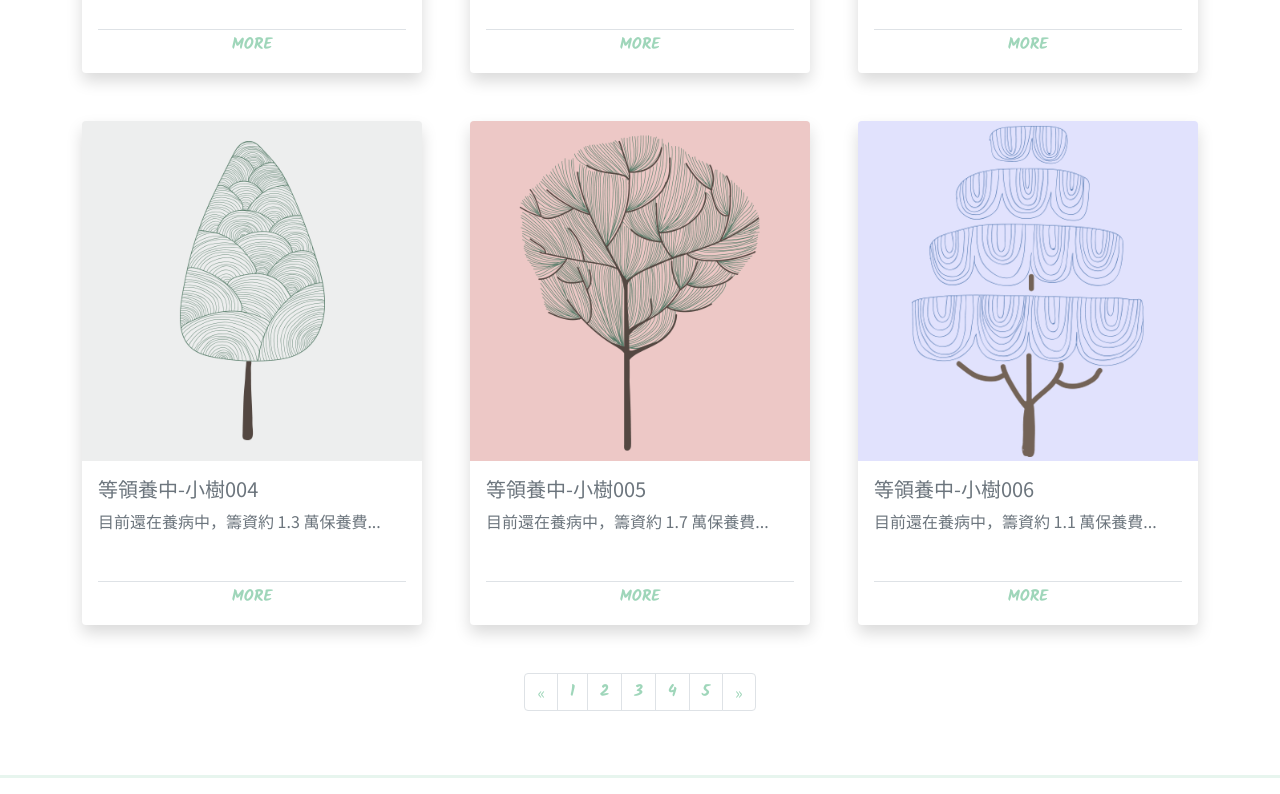
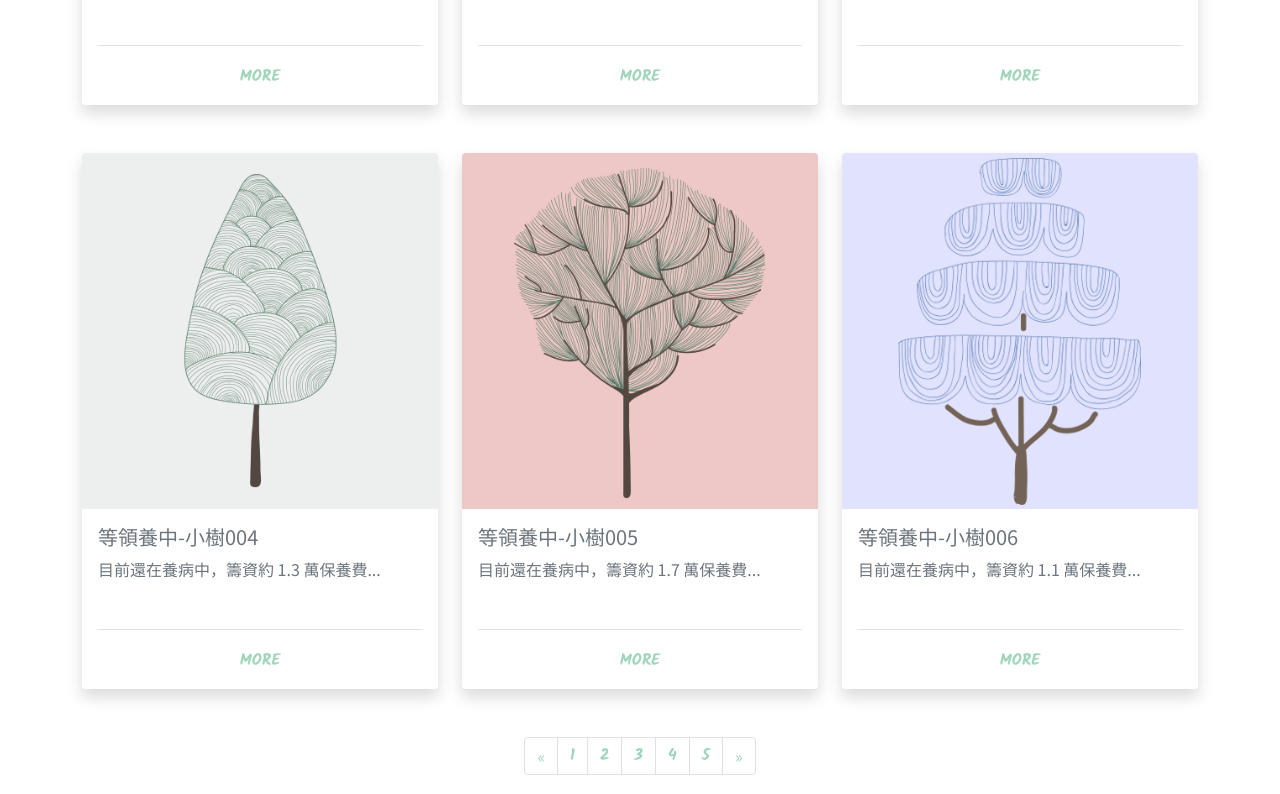
Before and after one commit to ginn723/BS5-Inn-Tree, a website: page adoption-area.html in a window 1280 px wide. Shown: the part 696-1490 px from the top of the page. Drawn offline with nearby package versions, Linux system fonts and the light colour scheme.

Commit message:
優化程式碼

```diff
--- a/adoption-area.html
+++ b/adoption-area.html
@@ -1,9 +1,9 @@
 <!DOCTYPE html>
 <html lang="en">
   <head>
-  <meta charset="UTF-8">
-  <meta http-equiv="X-UA-Compatible" content="IE=edge">
-  <meta name="viewport" content="width=device-width, initial-scale=1.0">
+    <meta charset="UTF-8" />
+    <meta http-equiv="X-UA-Compatible" content="IE=edge" />
+    <meta name="viewport" content="width=device-width, initial-scale=1.0" />
     <title>InnTree</title>
 
     <link rel="preconnect" href="https://fonts.googleapis.com" />
@@ -16,20 +16,19 @@
       rel="stylesheet"
       href="https://cdn.jsdelivr.net/npm/bootstrap-icons@1.8.1/font/bootstrap-icons.css"
     />
-    <link rel="stylesheet" href="./stylesheets/all.css">
+    <link rel="stylesheet" href="./stylesheets/all.css" />
 
     <style>
       body {
         font-family: "Noto Sans TC", sans-serif, "Kalam", cursive;
       }
     </style>
-
   </head>
   <body>
     <!-- navbar -->
     <nav class="navbar navbar-expand-lg navbar-light bg-light">
       <div class="container-fluid mx-lg-5">
-        <a class="navbar-brand" href="#">
+        <a class="navbar-brand" href="./index.html">
           <img src="./images/logo.png" alt="" />
         </a>
         <button
@@ -46,7 +45,7 @@
         <div class="collapse navbar-collapse" id="navbarNav">
           <ul class="navbar-nav ms-lg-auto">
             <li class="nav-item mx-4">
-              <a class="nav-link" aria-current="page" href="./homepage.html"
+              <a class="nav-link" aria-current="page" href="./index.html"
                 >首頁</a
               >
             </li>
@@ -57,11 +56,15 @@
               <a class="nav-link" href="./portfolio.html">近期動態</a>
             </li>
             <li class="nav-item mx-4">
-              <a class="nav-link active" href="./adoption-area.html">領養專區</a>
+              <a class="nav-link active" href="./adoption-area.html"
+                >領養專區</a
+              >
             </li>
-            <a href="./cart-form.html"><button type="button" class="btn bg-primary px-4">
+            <a href="./cart-form.html"
+              ><button type="button" class="btn bg-primary px-4">
                 領養小樹
-            </button></a>
+              </button></a
+            >
           </ul>
         </div>
       </div>
@@ -75,7 +78,7 @@
     </div>
 
     <div class="container my-5">
-      <div class="row row-cols-1 row-cols-lg-3 g-5">
+      <div class="row row-cols-1 row-cols-lg-3 gy-5">
         <div class="col">
           <div class="card border-0 shadow h-100 text-secondary">
             <img
@@ -86,12 +89,10 @@
             />
             <div class="card-body">
               <h5>等領養中-小樹001</h5>
-              <p>
-                目前還在養病中，籌資約 1 萬保養費...
-              </p>
+              <p>目前還在養病中，籌資約 1 萬保養費...</p>
             </div>
             <div class="card-body text-center my-0">
-              <div class="border-bottom"></div>
+              <div class="border-bottom mb-3"></div>
               <a
                 href="./adoption-story.html"
                 class="text-decoration-none font-kalam"
@@ -110,12 +111,10 @@
             />
             <div class="card-body">
               <h5>等領養中-小樹002</h5>
-              <p>
-                目前還在養病中，籌資約 2.5 萬保養費...
-              </p>
+              <p>目前還在養病中，籌資約 2.5 萬保養費...</p>
             </div>
             <div class="card-body text-center my-0">
-              <div class="border-bottom"></div>
+              <div class="border-bottom mb-3"></div>
               <a
                 href="./adoption-story.html"
                 class="text-decoration-none font-kalam"
@@ -134,12 +133,10 @@
             />
             <div class="card-body">
               <h5>等領養中-小樹003</h5>
-              <p>
-                目前還在養病中，籌資約 1.4 萬保養費...
-              </p>
+              <p>目前還在養病中，籌資約 1.4 萬保養費...</p>
             </div>
             <div class="card-body text-center my-0">
-              <div class="border-bottom"></div>
+              <div class="border-bottom mb-3"></div>
               <a
                 href="./adoption-story.html"
                 class="text-decoration-none font-kalam"
@@ -158,12 +155,10 @@
             />
             <div class="card-body">
               <h5>等領養中-小樹004</h5>
-              <p>
-                目前還在養病中，籌資約 1.3 萬保養費...
-              </p>
+              <p>目前還在養病中，籌資約 1.3 萬保養費...</p>
             </div>
             <div class="card-body text-center my-0">
-              <div class="border-bottom"></div>
+              <div class="border-bottom mb-3"></div>
               <a
                 href="./adoption-story.html"
                 class="text-decoration-none font-kalam"
@@ -182,12 +177,10 @@
             />
             <div class="card-body">
               <h5>等領養中-小樹005</h5>
-              <p>
-                目前還在養病中，籌資約 1.7 萬保養費...
-              </p>
+              <p>目前還在養病中，籌資約 1.7 萬保養費...</p>
             </div>
             <div class="card-body text-center my-0">
-              <div class="border-bottom"></div>
+              <div class="border-bottom mb-3"></div>
               <a
                 href="./adoption-story.html"
                 class="text-decoration-none font-kalam"
@@ -206,12 +199,10 @@
             />
             <div class="card-body">
               <h5>等領養中-小樹006</h5>
-              <p>
-                目前還在養病中，籌資約 1.1 萬保養費...
-              </p>
+              <p>目前還在養病中，籌資約 1.1 萬保養費...</p>
             </div>
             <div class="card-body text-center my-0">
-              <div class="border-bottom"></div>
+              <div class="border-bottom mb-3"></div>
               <a
                 href="./adoption-story.html"
                 class="text-decoration-none font-kalam"
@@ -229,11 +220,21 @@
                 <span aria-hidden="true">&laquo;</span>
               </a>
             </li>
-          <li class="page-item" style="font-family:'Kalam';"><a class="page-link" href="#">1</a></li>
-          <li class="page-item" style="font-family:'Kalam';"><a class="page-link" href="#">2</a></li>
-          <li class="page-item" style="font-family:'Kalam';"><a class="page-link" href="#">3</a></li>
-          <li class="page-item" style="font-family:'Kalam';"><a class="page-link" href="#">4</a></li>
-          <li class="page-item" style="font-family:'Kalam';"><a class="page-link" href="#">5</a></li>
+            <li class="page-item" style="font-family: 'Kalam'">
+              <a class="page-link" href="#">1</a>
+            </li>
+            <li class="page-item" style="font-family: 'Kalam'">
+              <a class="page-link" href="#">2</a>
+            </li>
+            <li class="page-item" style="font-family: 'Kalam'">
+              <a class="page-link" href="#">3</a>
+            </li>
+            <li class="page-item" style="font-family: 'Kalam'">
+              <a class="page-link" href="#">4</a>
+            </li>
+            <li class="page-item" style="font-family: 'Kalam'">
+              <a class="page-link" href="#">5</a>
+            </li>
             <li class="page-item">
               <a class="page-link" href="#" aria-label="Next">
                 <span aria-hidden="true">&raquo;</span>
@@ -272,9 +273,11 @@
               <div class="text-secondary">
                 <h4>加入小樹社團隊</h4>
                 <p>我也想綠化環境，希望能盡一份心力！</p>
-                <a href="./adoption-area.html"><button class="btn btn-outline-primary px-5 fs-4">
+                <a href="./adoption-area.html"
+                  ><button class="btn btn-outline-primary px-5 fs-4">
                     領養專區
-                </button></a>
+                  </button></a
+                >
               </div>
             </div>
           </div>
@@ -288,8 +291,6 @@
       </p>
     </footer>
 
-
-
     <script
       src="https://cdn.jsdelivr.net/npm/bootstrap@5.1.1/dist/js/bootstrap.bundle.min.js"
       integrity="sha384-/bQdsTh/da6pkI1MST/rWKFNjaCP5gBSY4sEBT38Q/9RBh9AH40zEOg7Hlq2THRZ"
```
Also changed, not shown: adoption-story.html (+2 -2 lines), cart-form.html (+2 -2 lines), index.html (renamed from homepage.html, +39 -39 lines), portfolio.html (+2 -2 lines), service.html (+2 -2 lines). Lines whose indentation alone changed are shown as unchanged.
